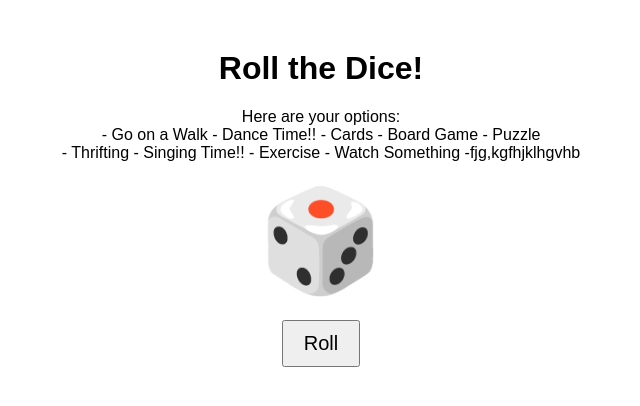
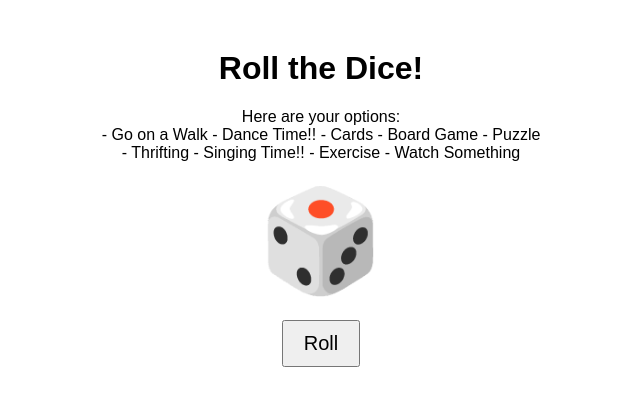
Before and after one commit to hopsalong/BeWheel, a plain HTML site: page index.html in a window 1280 px wide. Shown: the whole page, without its empty margins (319-959 px from the left). Drawn offline with Linux system fonts and the light colour scheme.

Commit message:
Update index.html

```diff
--- a/index.html
+++ b/index.html
@@ -34,7 +34,6 @@
         - Singing Time!!
         - Exercise
         - Watch Something
-        -fjg,kgfhjklhgvhb
     </p>
     <div class="dice" id="dice">🎲</div>
     <button onclick="rollDice()">Roll</button>
```
